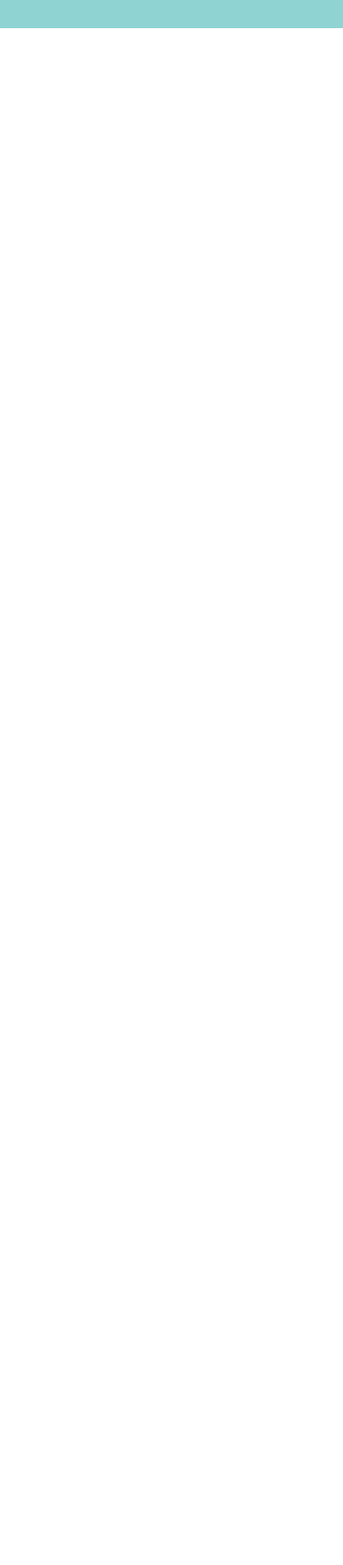
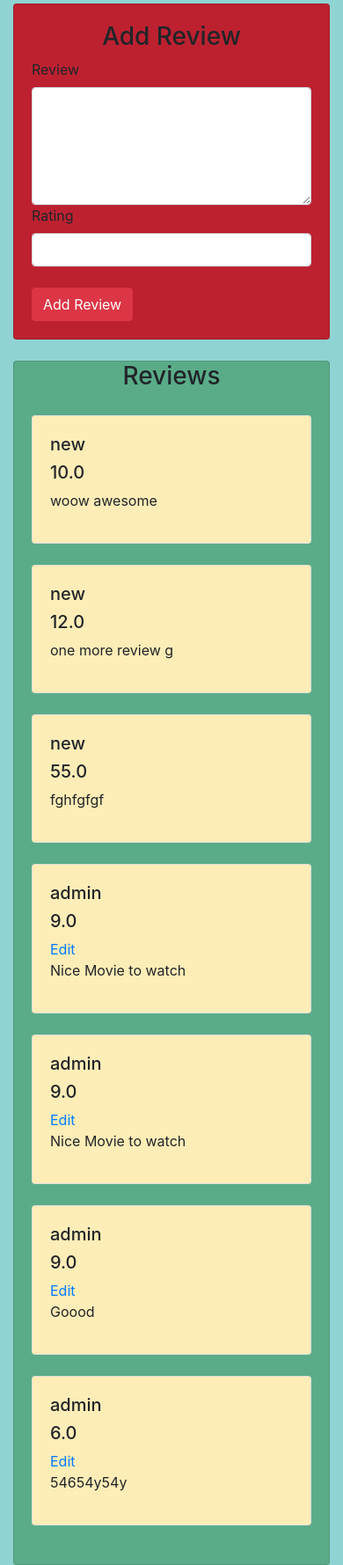
Before and after one commit to amritnand12/Movie-review-site, a Django app: page /details/1/ in a window 390 px wide. Shown: the part 812-2591 px from the top of the page at 88% size. Before the commit the page ends 844 px from the top, so only its background shows below. Run offline with Django 3.2, Linux system fonts and the light colour scheme; a user stored in the database is signed in; data comes from the database, SQL or seed files in the repository; both versions use the stored data as it was after the commit; some libraries are stand-ins or nearby versions.

Commit message:
Permissions

```diff
--- a/accounts/templates/accounts/register.html
+++ b/accounts/templates/accounts/register.html
@@ -2,7 +2,9 @@
 
 {% load crispy_forms_tags %}
 
+
 {% block content %}
+
 <div class= "container">
     <div class = "card">
         <div class = "card-body">
--- a/main/admin.py
+++ b/main/admin.py
@@ -2,4 +2,5 @@ from django.contrib import admin
 from .models import *
 
 admin.site.register(Movie)
+admin.site.register(Review)
 # Register your models here.
--- a/main/forms.py
+++ b/main/forms.py
@@ -5,3 +5,8 @@ class MovieForm(forms.ModelForm):
     class Meta:
         model = Movie
         fields = ('name', 'director', 'cast', 'description', 'release_date', 'image')
+
+class ReviewForm(forms.ModelForm):
+    class Meta:
+        model = Review
+        fields = ('comment','rating')
--- a/main/models.py
+++ b/main/models.py
@@ -1,4 +1,5 @@
 from django.db import models
+from django.contrib.auth.models import User
 
 # Create your models here.
 class Movie(models.Model):
@@ -15,3 +16,12 @@ class Movie(models.Model):
 
     def __unicode__(self):
         return self.name
+
+class Review(models.Model):
+    movie = models.ForeignKey(Movie, on_delete=models.CASCADE)
+    user = models.ForeignKey(User, on_delete=models.CASCADE)
+    comment = models.TextField(max_length=1000)
+    rating = models.FloatField(default=0)
+
+    def __str__(self):
+        return self.user.username
--- a/main/templates/main/details.html
+++ b/main/templates/main/details.html
@@ -26,7 +26,51 @@
             </div>
         </div>
     </div>
+    <br>
+    <div class ="card" style="background-color: #bd2130;">
+        <div class ="card-body">
+            <h3 class = "text-center">Add Review</h3>
+            <form action="{% url 'main:add_review' movie.id%}" method ="POST">
+            {% csrf_token %}
+            <label for="comment">Review</label>
+            <textarea name="comment" id ="comment" cols ="30" rows="5" class="form-control"></textarea>
+
+            <label for="rating">Rating</label>
+            <input type="text" name ="rating" class="form-control">
+
+            <br>
+            <input type="submit"  class="btn btn-danger" value = "Add Review">
+            </form>
+        </div>
+    </div>
+    <br>
+    <div class ="card" style="background-color: #1e7e3475;">
+    <h3 class = "text-center">Reviews</h3>
+        <div class = "card-body">
+            {%for review in reviews%}
+                <div class ="card" >
+                    <div class = "card-body" style="background-color: #ffc1074a;" >
+                        <div class ="row">
+                            <div class="col-md-2">
+                                <h5 class = "text-left">{{review.user.username}}</h5>
+                                <h5>{{review.rating}}</h5>
+                                {%if request.user == review.user%}
+                                    <a href="{%url 'main:edit_review' movie.id review.id%}">Edit</a>
+                                {% endif %}
+                            </div>
+                            <div class ="col-md-9">
+                            <p>{{review.comment}} </p>
+                            </div>
+                        </div>
+                    </div>
+                </div>
+                <br>
+            {% endfor %}
+        </div>
+    </div>
 </div>
 
 
+
+
 {%endblock%}
--- a/main/urls.py
+++ b/main/urls.py
@@ -9,4 +9,6 @@ urlpatterns = [
     path('addmovies/', views.add_movies, name="add_movies"),
     path('editmovies/<int:id>/',views.edit_movies,name= "edit_movies"),
     path('deletemovies/<int:id>/',views.delete_movies,name= "delete_movie"),
+    path('addreview/<int:id>/',views.add_review,name= "add_review"),
+    path('editreview/<int:movie_id>/<int:review_id>',views.edit_review,name= "edit_review"),
 ]
--- a/main/views.py
+++ b/main/views.py
@@ -14,10 +14,12 @@ def home(request):
     return render(request,'main/index.html', context)
 
 def detail(request, id):
-    movie = Movie.objects.get(id=id) #select * from movie where id = id
+    movie = Movie.objects.get(id=id)
+    review = Review.objects.filter(movie = id).order_by("-comment")
 
     context = {
         "movie": movie,
+        "reviews": review
     }
 
     return render(request,'main/details.html', context)
@@ -70,3 +72,42 @@ def delete_movies(request, id):
         else:
             return redirect("main:main-home")
     return redirect("accounts:login")
+
+def add_review(request, id):
+    if request.user.is_authenticated:
+        movie = Movie.objects.get(id = id)
+        if request.method == "POST":
+            form = ReviewForm(request.POST or None)
+            if form.is_valid:
+                data = form.save(commit=False)
+                data.comment = request.POST["comment"]
+                data.rating = request.POST["rating"]
+                data.user = request.user
+                data.movie = movie
+                data.save()
+                return redirect("main:details", id)
+        else:
+            form = ReviewForm()
+        return render(request, "main:details.html",{"form": form})
+    else:
+        return redirect("accounts:login")
+
+def edit_review(request, movie_id, review_id):
+    if request.user.is_authenticated:
+        movie = Movie.objects.get(id = movie_id)
+        review = Review.objects.get(movie = movie, id = review_id)
+
+        if request.user == review.user:
+            if request.method == "POST":
+                form = ReviewForm(request.POST, instance = review)
+                if form.is_valid():
+                    data = form.save(commit=False)
+                    data.save()
+                    return redirect("main:details",movie_id)
+            else:
+                form = ReviewForm(instance=review)
+            return render(request, 'main/editreview.html',{"form":form})
+        else:
+            return redirect("main:details",movie_id)
+    else:
+        return redirect("accounts:login")
```
Also changed, not shown: main/templates/main/editreview.html (added, +20 -0 lines), db.sqlite3, main/migrations/0004_review.py (added).
